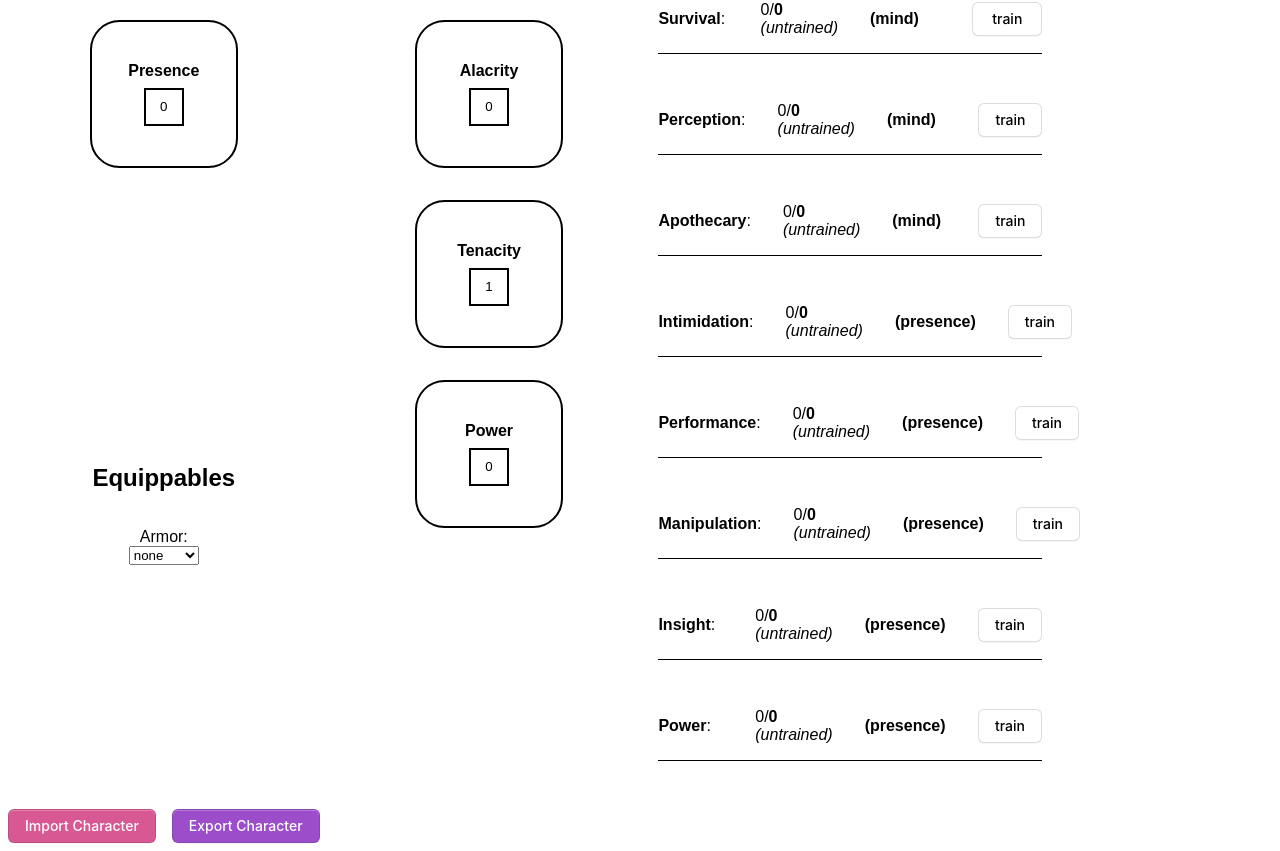
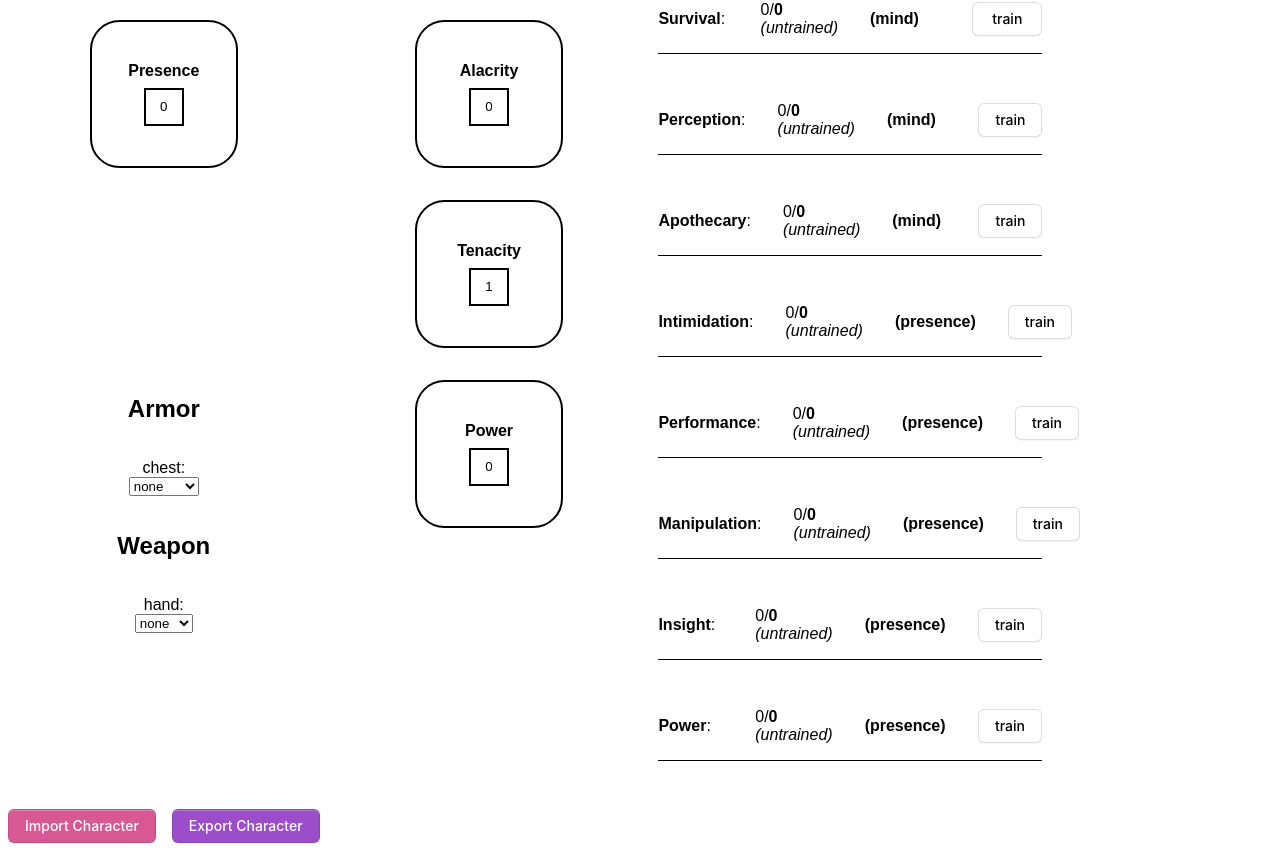
Before and after one commit to adrianbgo/rpg-character-sheet, a React (Vite) app: page / in a window 1280 px wide. Shown: the part 753-1604 px from the top of the page. Built offline with nearby package versions, Linux system fonts and the light colour scheme.

Commit message:
feature: added weapon capabilities

```diff
--- /dev/null
+++ b/src/components/ArmorComponent/ArmorComponent.tsx
@@ -0,0 +1,26 @@
+import React from 'react'
+import { ArmorTypes } from '../../types/Armor'
+
+interface ArmorProps {
+    onChange: (e: React.ChangeEvent<HTMLSelectElement>) => void
+    label: string
+}
+
+const ArmorComponent: React.FC<ArmorProps> = ({ onChange, label }) => {
+    return (
+        <section id="armor">
+            <label htmlFor='armor'>{label}:</label>
+            <select name="armor" id="armor" onChange={onChange} defaultValue={'none'}>
+                {
+                    Object.keys(ArmorTypes).map((key: string) => {
+                        return (
+                            <option key={key} value={key}>{key}</option>
+                        )
+                    })
+                }
+            </select>
+        </section>
+    )
+}
+
+export default ArmorComponent;
--- a/src/components/CharacterSheet/CharacterSheet.tsx
+++ b/src/components/CharacterSheet/CharacterSheet.tsx
@@ -6,8 +6,10 @@ import Skill from "../Skill/Skill";
 import "../../styles/components/CharacterSheet.scss";
 import { changeDerived } from "../../util/changeDerived";
 import { Character, InitialCharacter } from "../../types/Character";
-import Equippables from "../Equippables/Equippables";
 import { ArmorTypes } from "../../types/Armor";
+import ArmorComponent from "../ArmorComponent/ArmorComponent";
+import WeaponComponent from "../WeaponComponent/WeaponComponent";
+import { WeaponTypes } from "../../types/Weapon";
 
 const CharacterSheet: React.FC = () => {
     const [character, setCharacter] = useState<Character>(InitialCharacter);
@@ -55,8 +57,10 @@ const CharacterSheet: React.FC = () => {
                     })}
                 </section>
                 <section id='equippables'>
-                    <h2>Equippables</h2>
-                    <Equippables onChange={(e: React.ChangeEvent<HTMLSelectElement>) => {
+                    <h2>Armor</h2>
+                    {Object.keys(character.armorSlots).map((key: string) => {
+                        return (
+                            <ArmorComponent onChange={(e: React.ChangeEvent<HTMLSelectElement>) => {
                                 setCharacter({
                                     ...character,
                                     attributes: {
@@ -69,9 +73,44 @@ const CharacterSheet: React.FC = () => {
                                             ...character.attributes.armorReduction,
                                             value: ArmorTypes[e.target.value].limit
                                         }
+                                    },
+                                    armorSlots: {
+                                        ...character.armorSlots,
+                                        [key]: {
+                                            bonus: ArmorTypes[e.target.value].bonus,
+                                            limit: ArmorTypes[e.target.value].limit,
+                                            slot: ArmorTypes[e.target.value].slot
+                                        }
                                     }
                                 })
-                    }} />
+                            }} label={key} />
+                        )
+                    })}
+                    <h2>Weapon</h2>
+                    {Object.keys(character.weaponSlots).map((key: string) => {
+                        return (
+                            <WeaponComponent onChange={(e: React.ChangeEvent<HTMLSelectElement>) => {
+                                setCharacter({
+                                    ...character,
+                                    attributes: {
+                                        ...character.attributes,
+                                        armorBonus: {
+                                            ...character.attributes.armorBonus,
+                                            value: ArmorTypes[e.target.value].bonus
+                                        },
+                                        armorReduction: {
+                                            ...character.attributes.armorReduction,
+                                            value: ArmorTypes[e.target.value].limit
+                                        }
+                                    },
+                                    weaponSlots: {
+                                        ...character.weaponSlots,
+                                        [key]: WeaponTypes[e.target.value]
+                                    }
+                                })
+                            }} label={key} />
+                        )
+                    })}
                 </section>
                 <section id="combat-attributes">
                     <h2>Combat Attributes</h2>
--- a/src/components/Equippables/Equippables.tsx
+++ /dev/null
@@ -1,28 +0,0 @@
-import React from 'react'
-import { ArmorTypes } from '../../types/Armor'
-
-interface EquippablesProps {
-    onChange: (e: React.ChangeEvent<HTMLSelectElement>) => void
-}
-
-const Equippables: React.FC<EquippablesProps> = ({ onChange }) => {
-    return (
-        <div className='equippables'>
-            <section id="armor">
-                <label htmlFor='armor'>Armor:</label>
-                <select name="armor" id="armor" onChange={onChange} defaultValue={'none'}>
-                    {
-                        Object.keys(ArmorTypes).map((key: string) => {
-                            return (
-                                <option key={key} value={key}>{key}</option>
-                            )
-                        })
-                    }
-                </select>
-            </section>
-            <section id="weapons"></section>
-        </div>
-    )
-}
-
-export default Equippables
--- /dev/null
+++ b/src/components/WeaponComponent/WeaponComponent.tsx
@@ -0,0 +1,25 @@
+import { Weapon, WeaponTypes } from "../../types/Weapon"
+
+interface WeaponProps {
+    onChange: (e: React.ChangeEvent<HTMLSelectElement>) => void
+    label: string
+}
+
+const WeaponComponent: React.FC<WeaponProps> = ({ onChange, label }) => {
+    return (
+        <section id="armor">
+            <label htmlFor='armor'>{label}:</label>
+            <select name="armor" id="armor" onChange={onChange} defaultValue={'none'}>
+                {
+                    Object.keys(WeaponTypes).map((key: string) => {
+                        return (
+                            <option key={key} value={key}>{key}</option>
+                        )
+                    })
+                }
+            </select>
+        </section>
+    )
+}
+
+export default WeaponComponent;
--- a/src/types/Character.ts
+++ b/src/types/Character.ts
@@ -1,17 +1,20 @@
 import { Armor, InitialArmorSlots } from "./Armor";
 import { Attribute, InitialAttributes } from "./Attribute";
 import { InitialSkills, Skill } from "./Skill";
+import { InitialWeaponSlots, Weapon } from "./Weapon";
 
 export interface Character {
     name: string;
     attributes: { [key: string]: Attribute };
     skills: { [key: string]: Skill };
     armorSlots: { [key: string]: Armor }
+    weaponSlots: { [key: string]: Weapon }
 }
 
 export const InitialCharacter: Character = {
     name: "",
     attributes: InitialAttributes,
     skills: InitialSkills,
-    armorSlots: InitialArmorSlots
+    armorSlots: InitialArmorSlots,
+    weaponSlots: InitialWeaponSlots
 }
--- /dev/null
+++ b/src/types/Weapon.ts
@@ -0,0 +1,23 @@
+export interface Weapon {
+    trait: "dexterity" | "strength";
+}
+
+export interface WeaponSlots {
+    hand: Weapon;
+}
+
+export const WeaponTypes: { [key: string]: Weapon } = {
+    none: {
+        trait: "strength"
+    },
+    light: {
+        trait: "dexterity"
+    },
+    heavy: {
+        trait: "strength"
+    }
+}
+
+export const InitialWeaponSlots = {
+    hand: WeaponTypes.none
+}
```
Lines whose indentation alone changed are shown as unchanged.
